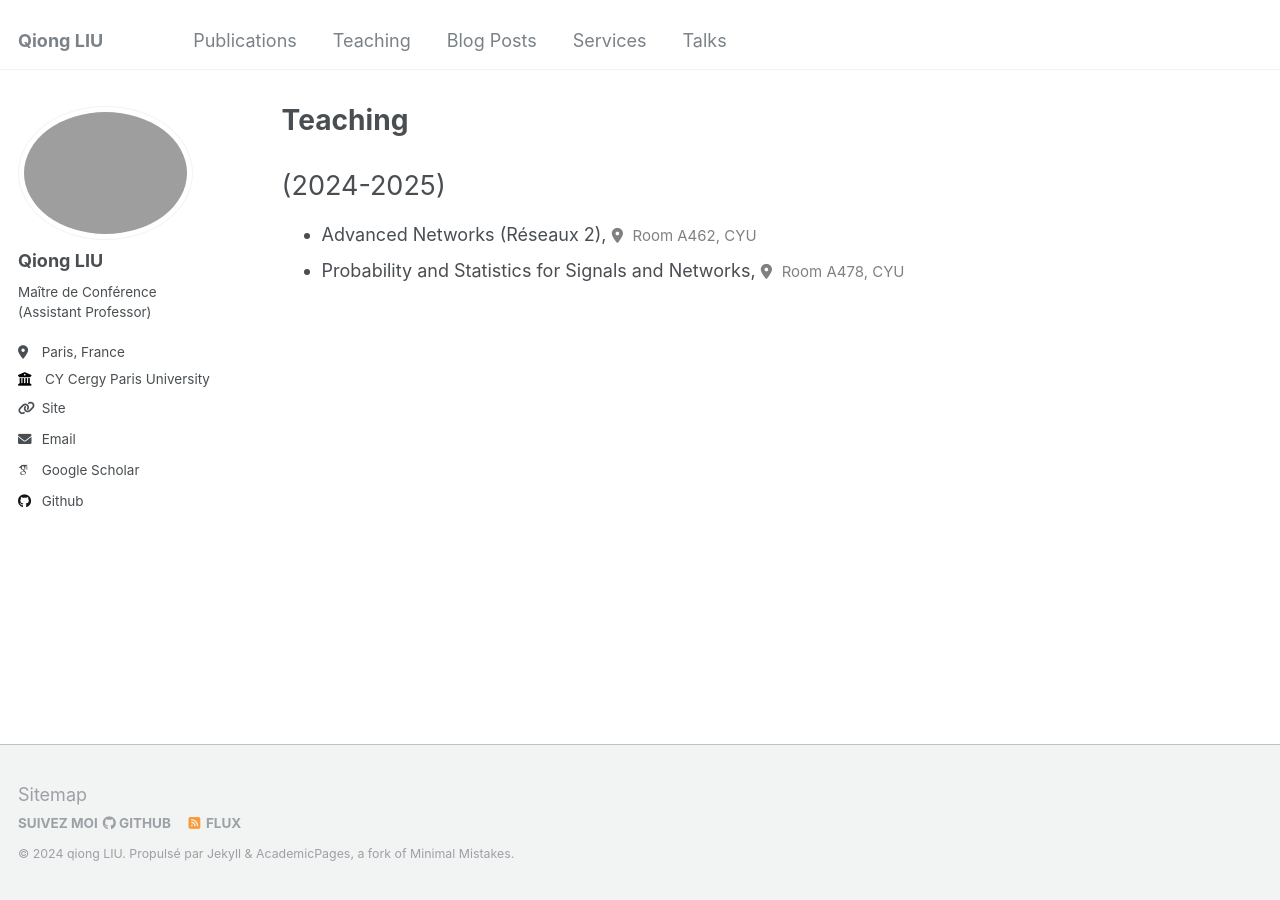
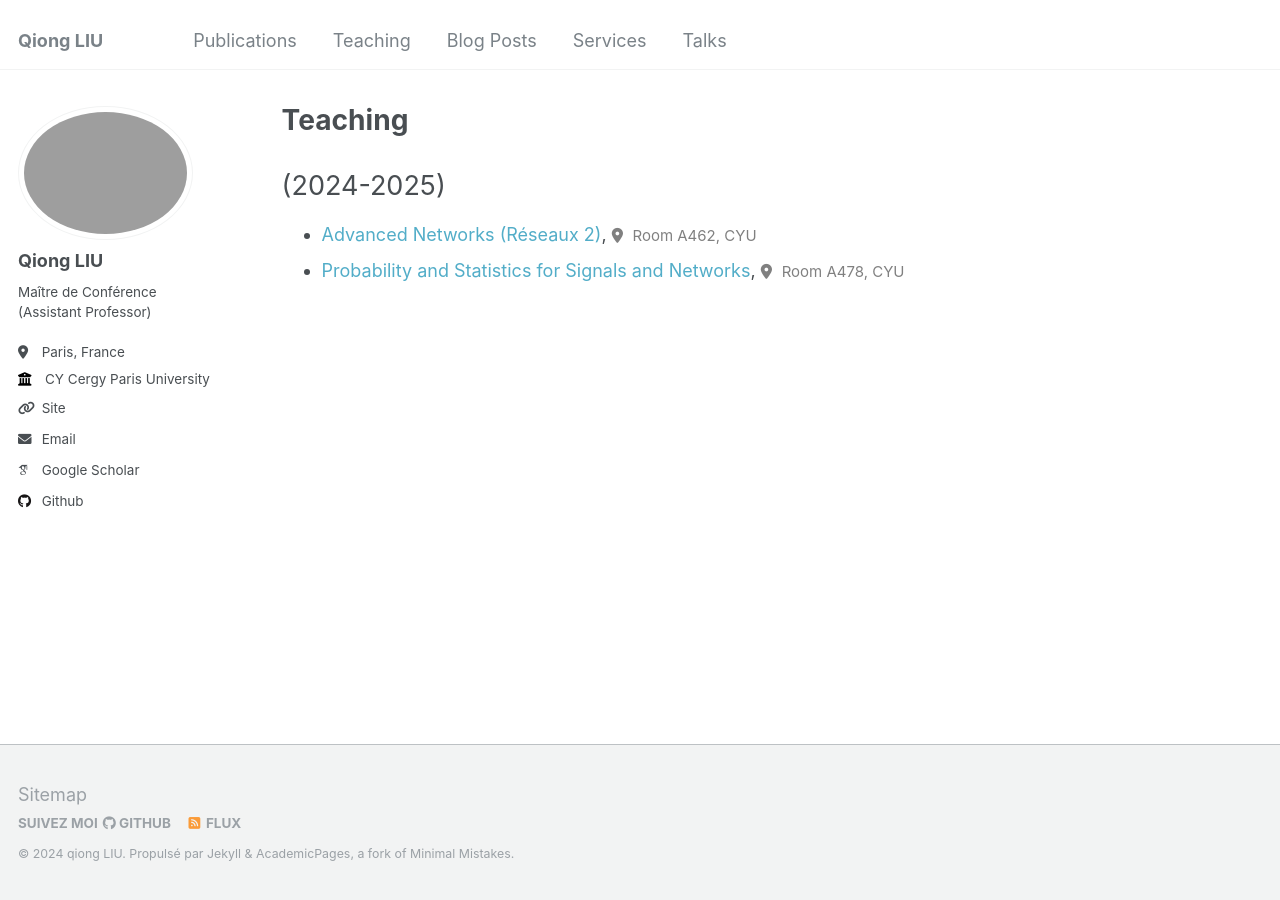
Before and after one commit to evesiphus/evesiphus.github.io, a Jekyll site: the page built from _pages/teaching.html, in a window 1280 px wide. Built offline with Jekyll 4.4.1, drawn with Linux system fonts in a browser that asks for light colours; some web fonts are replaced.

Commit message:
Update teaching.html

```diff
--- a/_pages/teaching.html
+++ b/_pages/teaching.html
@@ -18,7 +18,7 @@ author_profile: true
     {% for course in sorted_courses %}
       {% if course.academic_year == year %}
         <li>
-          {{ course.title }}, <span style="font-size: smaller; color: gray;"> <i class="fas fa-map-marker-alt" style="margin-right: 0.3rem;"></i> Room {{ course.room }}, {{ course.location }}
+           <a href="{{ course.url }}" style="text-decoration: none;">{{ course.title }}</a>, <span style="font-size: smaller; color: gray;"> <i class="fas fa-map-marker-alt" style="margin-right: 0.3rem;"></i> Room {{ course.room }}, {{ course.location }}
       {% endif %}
     {% endfor %}
   </ul>
```
